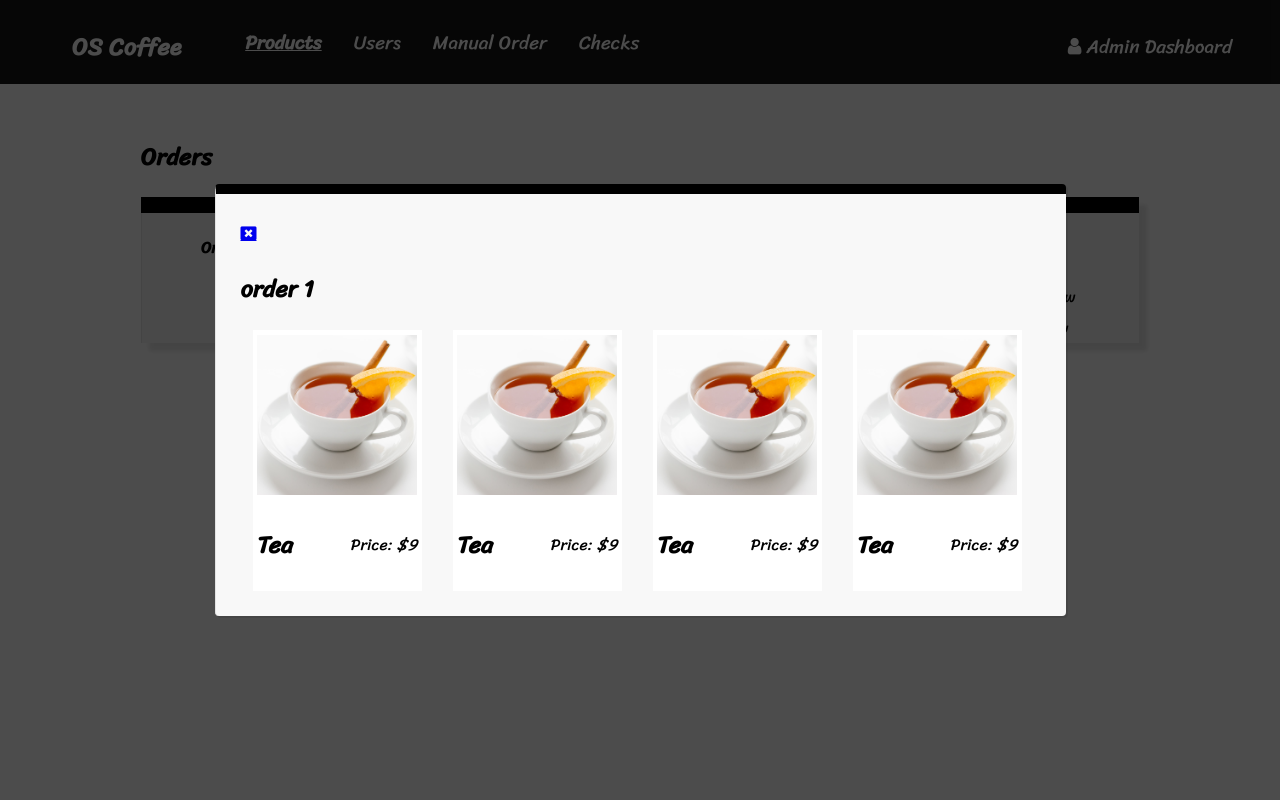
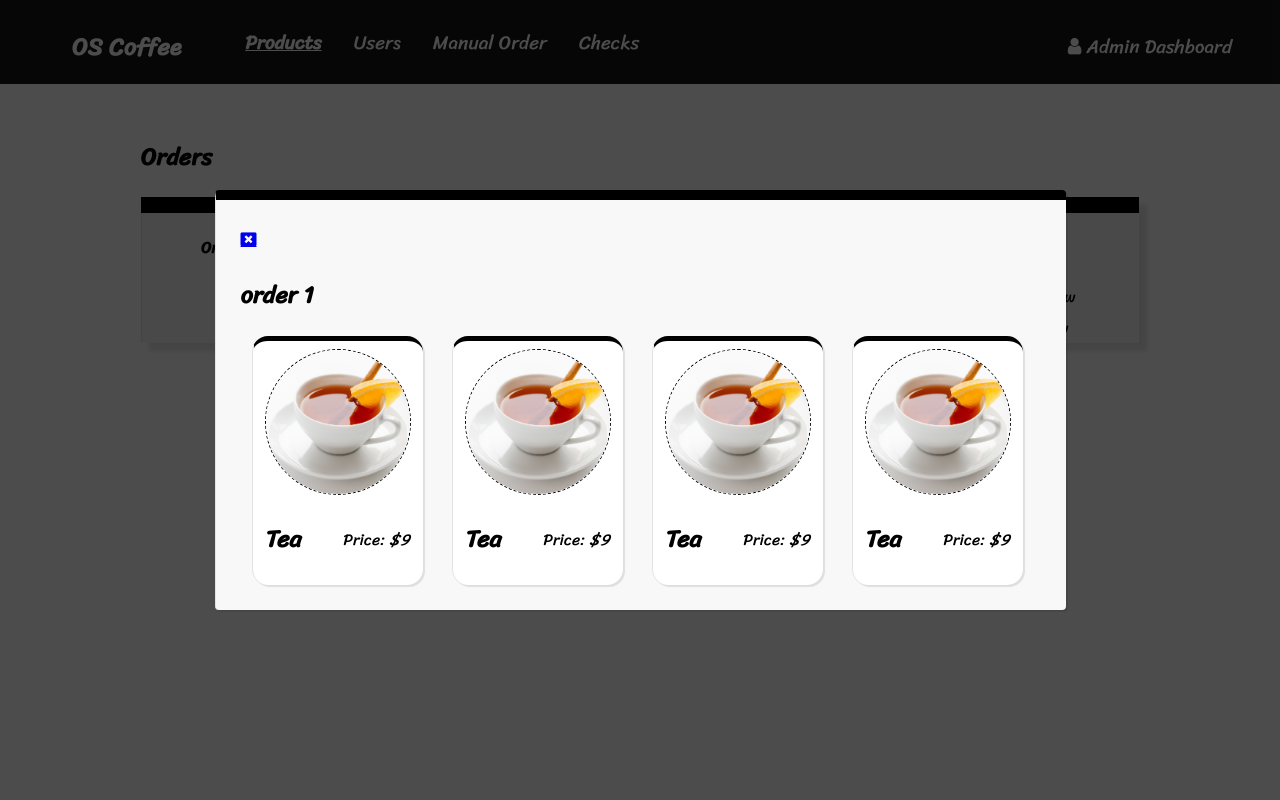
Before and after one commit to asaid-0/cafe-php, a PHP site: page /admin/orders.php in a window 1280 px wide, after a click on "View". Run offline with PHP 8.4, Linux system fonts and the light colour scheme.

Commit message:
Home Page UI Improvements

```diff
--- a/admin/index.php
+++ b/admin/index.php
@@ -100,7 +100,7 @@ $products = new Products();
                 <?php
                         foreach($products->getProducts() as $p){
                             echo "<div class=\"item\" id=\"{$p['id']}\">\n";
-echo "                        <img src=\"{$p['pic']}\" alt=\"{$p['name']}\" />\n";
+echo "                        <img src=\"../{$p['pic']}\" alt=\"{$p['name']}\" />\n";
 echo "                        <div class=\"item-details\">\n";
 echo "                            <h2 class=\"item-name\">{$p['name']}</h2>\n";
 echo "                            <p>Price: <em class=\"item-price\">{$p['price']} EGP</em>\n";
--- a/assets/css/style.css
+++ b/assets/css/style.css
@@ -198,11 +198,11 @@ textarea {
 
 
 
-.search-group {
+/* .search-group {
     display: flex;
     justify-content: space-evenly;
     align-items: center;
-}
+} */
 
 .search-group label{
   padding: 1rem;
@@ -280,27 +280,63 @@ textarea {
 .items {
     display: flex;
     flex-flow: row wrap;
+    justify-content: space-evenly;
     /* width: 65%; */
 }
 
 .item {
     flex: 0 23%;
-    margin-right: .4rem;
+    /* margin-right: .4rem; */
     padding: .3rem;
     background-color: #fff;
+
+    padding: 0rem 0 1rem 0;
+    border-top: 5px solid #000;
+    display: flex;
+    flex-direction: column;
+    border-bottom-left-radius: 1rem;
+    border-bottom-right-radius: 1rem;
+    border-top-left-radius: 1rem;
+    border-top-right-radius: 1rem;
+    box-shadow: 2px 2px 1px rgba(0, 0, 0, .1);
+    border-left: 1px solid #e3e3e3;
+    transition: all 0.3s ease-in-out;
 }
 
-.item img {
-    width: 100%;
+
+.item:hover{
+    cursor: pointer;
+
+    /* box-shadow: 0.5rem 0.5rem 0.25rem rgba(0, 0, 0, .1); */
+    border-top: 10px solid #444;
+    /* transform: translateY(-5px); */
+    transition: all 0.3s ease-in-out;
 }
 
+.item img{
+    border-radius: 50%;
+    border: 1px dashed #000;
+    width: 90%;
+    margin: 0.2rem auto;
+    height: 80%;
+
+}
 .item-details {
     display: flex;
     justify-content: space-between;
     align-items: center;
 }
 
+
+.item-details > p{
+    margin-right: 0.5rem;
+}
+.item-details > h2{
+    margin-left: 0.5rem;
+}
+
 .add-to-cart {
+    margin: 0 0.5rem;
     border: 2px solid #000;
     padding: 4px 14px;
     background-color: #fff;
```
